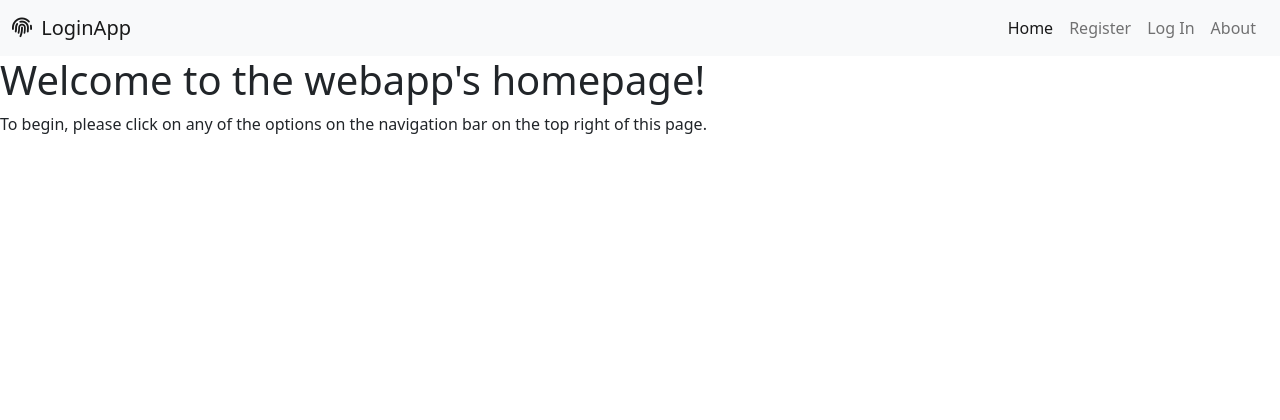
After one commit to arku22/flask_login_template, a Flask app: page / in a window 1280 px wide. The commit adds this page. Shown: the top 420 px of the page. Run offline with Flask 2, Linux system fonts and the light colour scheme; parts of the project's set-up code (start-up, migrations or seed data) failed here and were passed over; some libraries are stand-ins or nearby versions.

Commit message:
Build out webapp landing page, main.index
See #13

```diff
--- a/loginapp/main/views.py
+++ b/loginapp/main/views.py
@@ -0,0 +1,7 @@
+from . import main
+from flask import render_template
+
+
+@main.route("/")
+def index():
+    return render_template("main/webapp_home.html")
--- a/loginapp/templates/auth/login.html
+++ b/loginapp/templates/auth/login.html
@@ -3,7 +3,7 @@
 {% block page_title %}Login{% endblock page_title %}
 
 {% block navLinks %}
-<a class="nav-link" href="#">Home</a>
+<a class="nav-link" href="{{ url_for('main.index') }}">Home</a>
 <a class="nav-link" href="{{ url_for('auth.register_page') }}">Register</a>
 <a class="nav-link active" aria-current="page" href="{{ url_for('auth.login_page') }}">Log In</a>
 <a class="nav-link" href="#">About</a>
--- a/loginapp/templates/auth/register.html
+++ b/loginapp/templates/auth/register.html
@@ -3,7 +3,7 @@
 {% block page_title %}Register{% endblock page_title %}
 
 {% block navLinks %}
-<a class="nav-link" href="#">Home</a>
+<a class="nav-link" href="{{ url_for('main.index') }}">Home</a>
 <a class="nav-link active" aria-current="page" href="{{ url_for('auth.register_page') }}">Register</a>
 <a class="nav-link" href="{{ url_for('auth.login_page') }}">Log In</a>
 <a class="nav-link" href="#">About</a>
--- /dev/null
+++ b/loginapp/templates/main/webapp_home.html
@@ -0,0 +1,19 @@
+{% extends "base.html" %}
+
+{% block page_title %}Home{% endblock page_title %}
+
+{% block navLinks %}
+<a class="nav-link active" href="{{ url_for('main.index') }}">Home</a>
+<a class="nav-link" aria-current="page" href="{{ url_for('auth.register_page') }}">Register</a>
+<a class="nav-link" href="{{ url_for('auth.login_page') }}">Log In</a>
+<a class="nav-link" href="#">About</a>
+{% endblock navLinks %}
+
+{% block formContainer %}
+{{ super() }}
+<h1>Welcome to the webapp's homepage!</h1>
+
+<p>
+    To begin, please click on any of the options on the navigation bar on the top right of this page.
+</p>
+{% endblock formContainer %}
```
